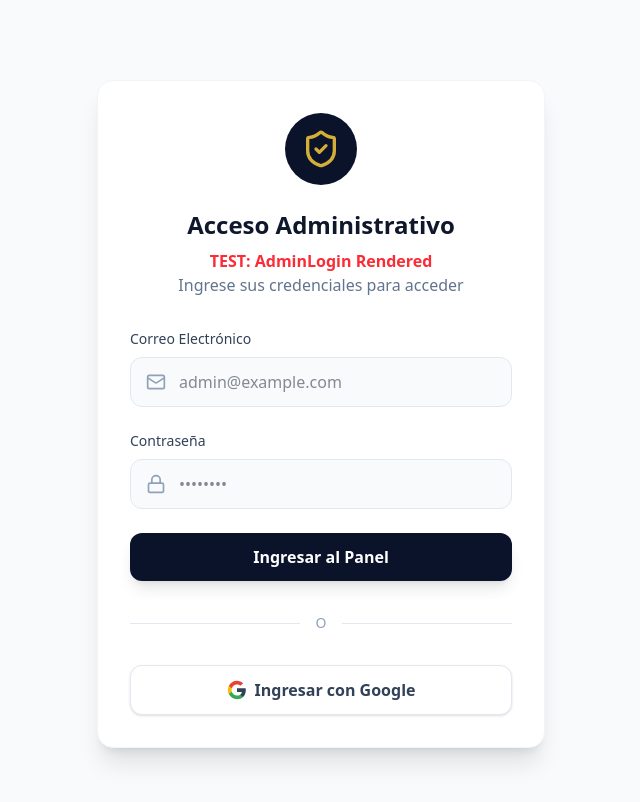
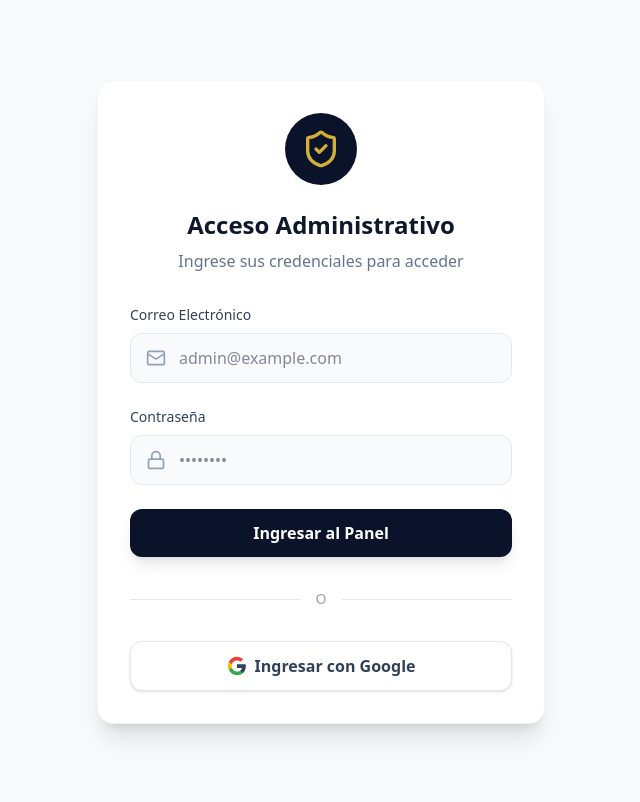
Before and after one commit to Cristian0311/clalexremesa, a React (Vite) app: page /admin-clalex-secure-2026 in a window 1280 px wide. Shown: the top 802 px of the page, without its empty margins (319-959 px from the left). Built offline with nearby package versions, Linux system fonts and the light colour scheme; no server answers.

Commit message:
update juego

```diff
--- a/src/pages/AdminLogin.tsx
+++ b/src/pages/AdminLogin.tsx
@@ -82,7 +82,6 @@ export default function AdminLogin() {
           </div>
         </div>
         <h2 className="text-2xl font-bold text-center text-slate-900 mb-2">Acceso Administrativo</h2>
-        <div className="text-red-500 font-bold text-center">TEST: AdminLogin Rendered</div>
         <p className="text-center text-slate-500 mb-8">Ingrese sus credenciales para acceder</p>
 
         {error && (
```
Also changed, not shown: 1 other file (tests, documents, lock files or other folders).
